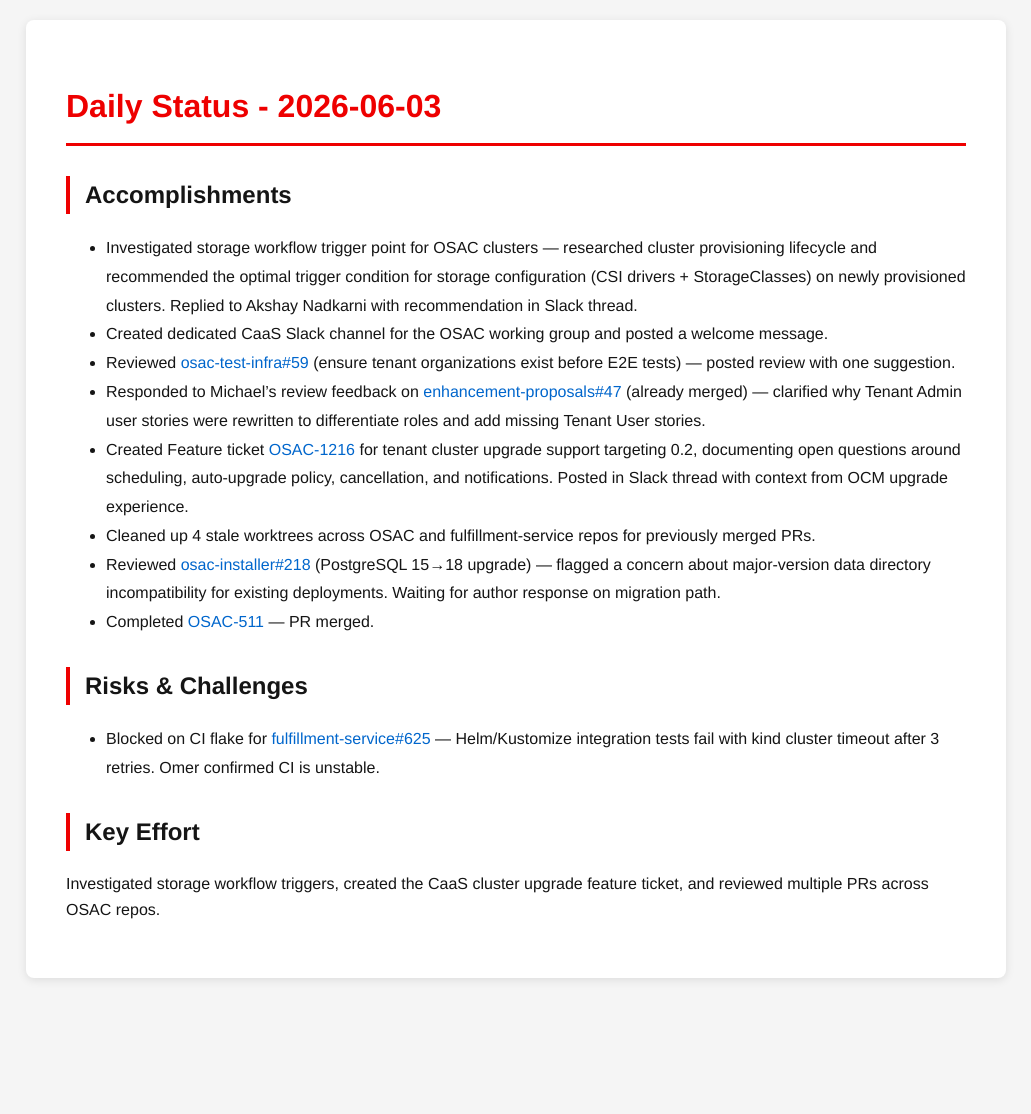
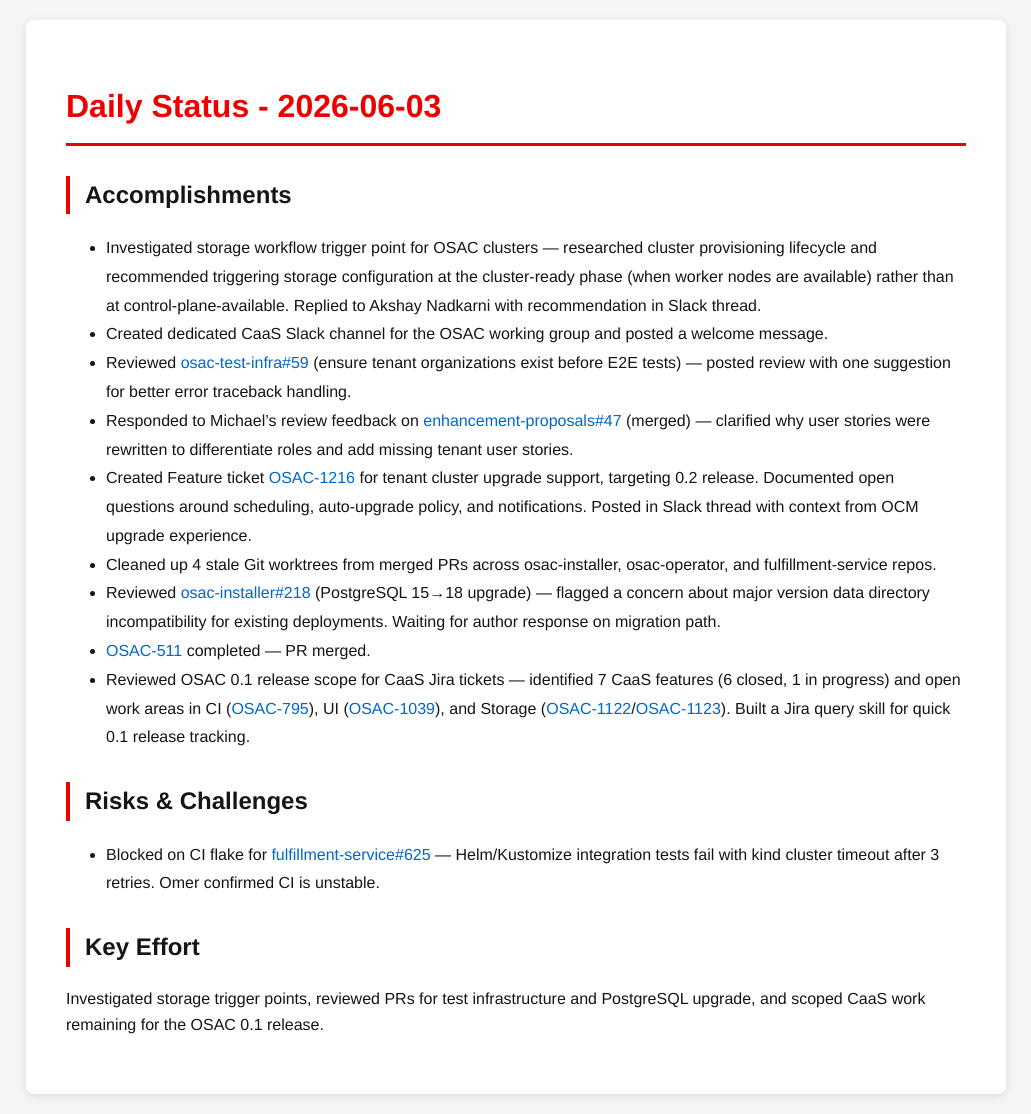
Before and after one commit to tzvatot/daily-status, a Jekyll site: the page built from 2026-06-03.md, in a window 1280 px wide. Shown: the whole page, without its empty margins (124-1155 px from the left). Built offline with Jekyll 4.4.1, drawn with Linux system fonts in a browser that asks for light colours; before the commit the page ends 998 px from its top, so only the background shows below that.

Commit message:
Daily status update - 2026-06-03

```diff
--- a/2026-06-03.md
+++ b/2026-06-03.md
@@ -7,17 +7,18 @@
 # Daily Status - 2026-06-03
 
 ## Accomplishments
-- Investigated storage workflow trigger point for OSAC clusters — researched cluster provisioning lifecycle and recommended the optimal trigger condition for storage configuration (CSI drivers + StorageClasses) on newly provisioned clusters. Replied to Akshay Nadkarni with recommendation in Slack thread.
+- Investigated storage workflow trigger point for OSAC clusters — researched cluster provisioning lifecycle and recommended triggering storage configuration at the cluster-ready phase (when worker nodes are available) rather than at control-plane-available. Replied to Akshay Nadkarni with recommendation in Slack thread.
 - Created dedicated CaaS Slack channel for the OSAC working group and posted a welcome message.
-- Reviewed [osac-test-infra#59](https://github.com/osac-project/osac-test-infra/pull/59) (ensure tenant organizations exist before E2E tests) — posted review with one suggestion.
-- Responded to Michael's review feedback on [enhancement-proposals#47](https://github.com/osac-project/enhancement-proposals/pull/47) (already merged) — clarified why Tenant Admin user stories were rewritten to differentiate roles and add missing Tenant User stories.
-- Created Feature ticket [OSAC-1216](https://redhat.atlassian.net/browse/OSAC-1216) for tenant cluster upgrade support targeting 0.2, documenting open questions around scheduling, auto-upgrade policy, cancellation, and notifications. Posted in Slack thread with context from OCM upgrade experience.
-- Cleaned up 4 stale worktrees across OSAC and fulfillment-service repos for previously merged PRs.
-- Reviewed [osac-installer#218](https://github.com/osac-project/osac-installer/pull/218) (PostgreSQL 15→18 upgrade) — flagged a concern about major-version data directory incompatibility for existing deployments. Waiting for author response on migration path.
-- Completed [OSAC-511](https://redhat.atlassian.net/browse/OSAC-511) — PR merged.
+- Reviewed [osac-test-infra#59](https://github.com/osac-project/osac-test-infra/pull/59) (ensure tenant organizations exist before E2E tests) — posted review with one suggestion for better error traceback handling.
+- Responded to Michael's review feedback on [enhancement-proposals#47](https://github.com/osac-project/enhancement-proposals/pull/47) (merged) — clarified why user stories were rewritten to differentiate roles and add missing tenant user stories.
+- Created Feature ticket [OSAC-1216](https://redhat.atlassian.net/browse/OSAC-1216) for tenant cluster upgrade support, targeting 0.2 release. Documented open questions around scheduling, auto-upgrade policy, and notifications. Posted in Slack thread with context from OCM upgrade experience.
+- Cleaned up 4 stale Git worktrees from merged PRs across osac-installer, osac-operator, and fulfillment-service repos.
+- Reviewed [osac-installer#218](https://github.com/osac-project/osac-installer/pull/218) (PostgreSQL 15→18 upgrade) — flagged a concern about major version data directory incompatibility for existing deployments. Waiting for author response on migration path.
+- [OSAC-511](https://redhat.atlassian.net/browse/OSAC-511) completed — PR merged.
+- Reviewed OSAC 0.1 release scope for CaaS Jira tickets — identified 7 CaaS features (6 closed, 1 in progress) and open work areas in CI ([OSAC-795](https://redhat.atlassian.net/browse/OSAC-795)), UI ([OSAC-1039](https://redhat.atlassian.net/browse/OSAC-1039)), and Storage ([OSAC-1122](https://redhat.atlassian.net/browse/OSAC-1122)/[OSAC-1123](https://redhat.atlassian.net/browse/OSAC-1123)). Built a Jira query skill for quick 0.1 release tracking.
 
 ## Risks & Challenges
 - Blocked on CI flake for [fulfillment-service#625](https://github.com/osac-project/fulfillment-service/pull/625) — Helm/Kustomize integration tests fail with kind cluster timeout after 3 retries. Omer confirmed CI is unstable.
 
 ## Key Effort
-Investigated storage workflow triggers, created the CaaS cluster upgrade feature ticket, and reviewed multiple PRs across OSAC repos.
+Investigated storage trigger points, reviewed PRs for test infrastructure and PostgreSQL upgrade, and scoped CaaS work remaining for the OSAC 0.1 release.
```
